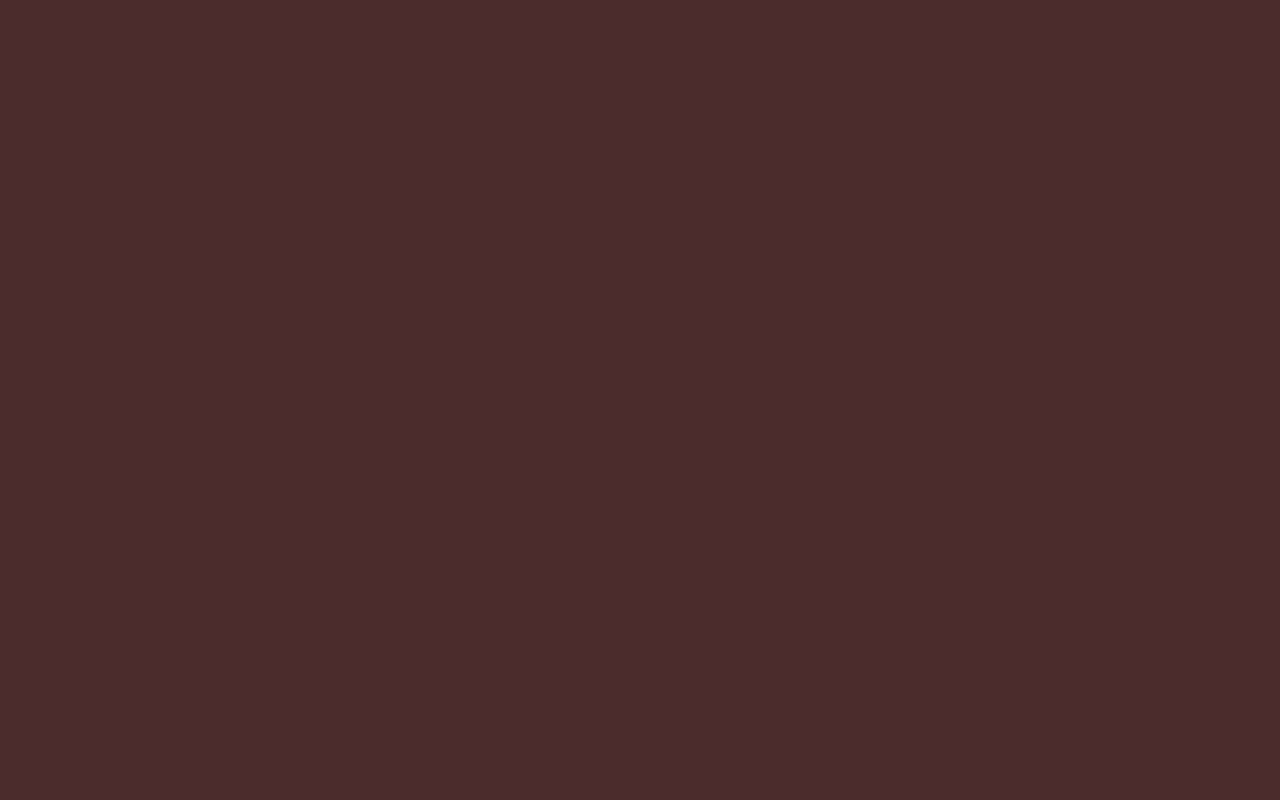
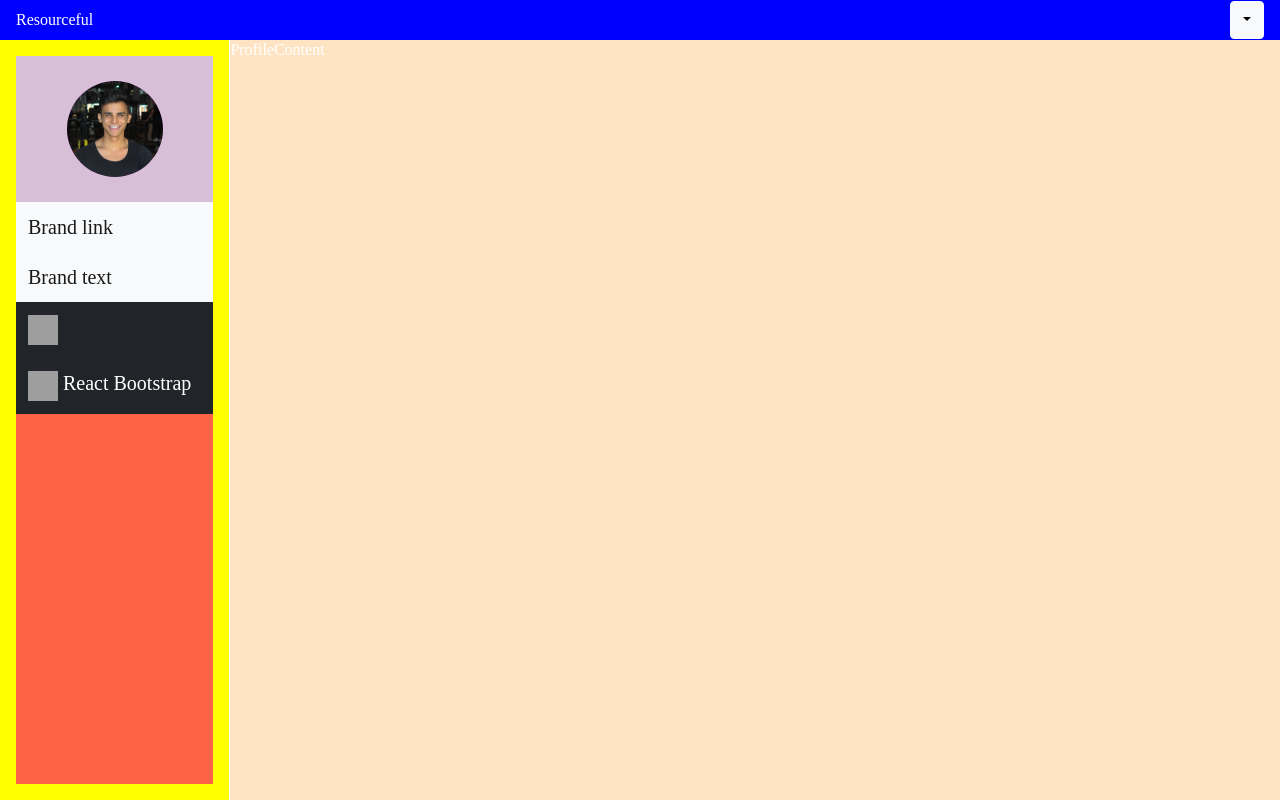
Before and after one commit to johnkatua/Resourceful, a React (Create React App) app: page /profile in a window 1280 px wide. Before the commit this address had no page. Built offline with nearby package versions, Linux system fonts and the light colour scheme; grey boxes are pictures that could not be loaded.

Commit message:
created user profile

```diff
--- a/package.json
+++ b/package.json
@@ -7,14 +7,17 @@
     "@testing-library/react": "^12.1.2",
     "@testing-library/user-event": "^13.5.0",
     "axios": "^0.24.0",
+    "bootstrap": "^5.1.3",
     "formik": "^2.2.9",
     "jsonwebtoken": "^8.5.1",
     "react": "^17.0.2",
+    "react-bootstrap": "^2.1.0",
     "react-dom": "^17.0.2",
     "react-icons": "^4.3.1",
     "react-redux": "^7.2.6",
     "react-router-dom": "^6.1.1",
     "react-scripts": "5.0.0",
+    "react-select": "^5.2.1",
     "react-toastify": "^8.1.0",
     "redux": "^4.1.2",
     "redux-devtools-extension": "^2.13.9",
--- a/src/index.js
+++ b/src/index.js
@@ -1,6 +1,8 @@
 import React from 'react';
 import ReactDOM from 'react-dom';
 import { Provider } from 'react-redux';
+
+import "bootstrap/dist/css/bootstrap.min.css";
 
 
 import configureStore from './redux/store';
--- a/src/pages/Home/Home.css
+++ b/src/pages/Home/Home.css
@@ -21,7 +21,6 @@
   flex-direction: column;
   justify-content: center;
   height: 100%;
-  width: 10%;
   font-size: 1.5rem;
 }
 
@@ -54,6 +53,14 @@
   align-items: center;
   justify-content: flex-end;
   width: 100%;
+}
+
+.header--auth__details p {
+  display: flex;
+  flex-direction: row;
+  align-items: center;
+  justify-content: center;
+  cursor: pointer;
 }
 
 .header--auth__btn {
@@ -523,3 +530,18 @@
   width: 100%;
   height: 34%;
 }
+
+
+@media screen and (max-width: 600px) {
+  .header__container {
+    padding: 0;
+  }
+
+  .header__title h3 {
+    font-size: 1.2rem;
+  }
+
+  .header__search {
+    margin-left: 1rem;
+  }
+}
--- a/src/pages/Home/components/Header.js
+++ b/src/pages/Home/components/Header.js
@@ -1,14 +1,17 @@
 import React from "react";
 import { useNavigate } from "react-router-dom";
 import { useSelector, useDispatch } from "react-redux";
+import { Dropdown } from "react-bootstrap";
 
 import { signOut } from "../../../redux/action/Authentication";
+
 
 const Header = () => {
   const dispatch = useDispatch();
   const navigate = useNavigate();
   const { currentUser } = useSelector((state) => state.authentication);
-  console.log(currentUser)
+  console.log(currentUser);
+
 
   const navigateToLogin = (e) => {
     e.preventDefault();
@@ -20,9 +23,15 @@ const Header = () => {
     navigate("register");
   };
 
+  const navigateToProfile = (e) => {
+    e.preventDefault();
+    navigate("profile");
+  }
+
   const handleSignOut = () => {
     dispatch(signOut());
-  }
+  };
+
   return (
     <div className="header__container">
       <div className="header__title">
@@ -34,13 +43,27 @@ const Header = () => {
         <div className="header__auth">
           {currentUser !== null ? (
             <div className="header--auth__details">
-              <p>{currentUser}</p>
-              <button className="header--auth__btn" onClick={handleSignOut}>SignOut</button>
+              <Dropdown>
+                <Dropdown.Toggle variant="light" id="dropdown-basic">
+                  {currentUser}
+                </Dropdown.Toggle>
+
+                <Dropdown.Menu>
+                  <Dropdown.Item onClick={navigateToProfile}>Your Dashboard</Dropdown.Item>
+                </Dropdown.Menu>
+              </Dropdown>
+              <button className="header--auth__btn" onClick={handleSignOut}>
+                SignOut
+              </button>
             </div>
           ) : (
             <>
-              <button className="header--auth__signIn" onClick={navigateToLogin}>Sign In</button>
-              <button className="header--auth__signUp" onClick={navigateToRegister}>Sign Up</button>
+              <button className="header--auth__signIn" onClick={navigateToLogin}>
+                Sign In
+              </button>
+              <button className="header--auth__signUp" onClick={navigateToRegister}>
+                Sign Up
+              </button>
             </>
           )}
         </div>
--- /dev/null
+++ b/src/pages/Profile/Profile.css
@@ -0,0 +1,82 @@
+.profile--container {
+  display: flex;
+  flex-direction: column;
+  width: 100%;
+  height: 100vh;
+}
+
+.profile--container__header {
+  display: flex;
+  align-items: center;
+
+  width: 100%;
+  height: 5%;
+}
+
+.profile--container__body {
+  display: flex;
+  flex-direction: row;
+  flex: 1;
+  background-color: bisque;
+}
+
+.profile--header {
+  display: flex;
+  flex-direction: row;
+  width: 100%;
+  height: 100%;
+  align-items: center;
+  justify-content: space-between;
+  background-color: blue;
+  padding: 0 1rem;
+}
+
+.profile--body__sidebar {
+  display: flex;
+  flex-direction: column;
+  width: 18%;
+  border-right: 1px solid white;
+}
+
+.profile--body__content {
+  display: flex;
+  flex: 1;
+}
+
+.profile--sidebar__container {
+  width: 100%;
+  height: 100%;
+  padding: 1rem;
+  background-color: yellow;
+}
+
+.profile--sidebar__avatar {
+  display: flex;
+  flex-direction: column;
+  align-items: center;
+  justify-content: center;
+  height: 20%;
+  background-color: thistle;
+}
+
+.profile--sidebar__avatar span {
+  display: flex;
+  align-items: center;
+  justify-content: center;
+  border-radius: 50%;
+  width: 6rem;
+  height: 6rem;
+  background-color: violet;
+}
+
+.profile--sidebar__avatar span img {
+  border-radius: 50%;
+}
+
+.profile--sidebar__links {
+  display: flex;
+  flex-direction: column;
+  width: 100%;
+  height: 80%;
+  background-color: tomato;
+}
--- /dev/null
+++ b/src/pages/Profile/components/ProfileContent.js
@@ -0,0 +1,11 @@
+import React from 'react';
+
+const ProfileContent = () => {
+  return (
+    <div>
+      ProfileContent
+    </div>
+  )
+}
+
+export default ProfileContent;
--- /dev/null
+++ b/src/pages/Profile/components/ProfileHeader.js
@@ -0,0 +1,31 @@
+import React from 'react';
+import { useNavigate } from "react-router-dom";
+import { useSelector } from "react-redux";
+import { Dropdown } from "react-bootstrap"
+
+const ProfileHeader = () => {
+  const navigate = useNavigate();
+  const { currentUser } = useSelector(state => state.authentication);
+
+  const navigateToHome = (e) => {
+    e.preventDefault();
+    navigate("/");
+  }
+
+  return (
+    <div className="profile--header">
+      <h2>Resourceful</h2>
+      <Dropdown>
+        <Dropdown.Toggle variant="light" id="dropdown-basic">
+          {currentUser}
+        </Dropdown.Toggle>
+
+        <Dropdown.Menu>
+          <Dropdown.Item onClick={navigateToHome}>Back Home</Dropdown.Item>
+        </Dropdown.Menu>
+      </Dropdown>
+    </div>
+  );
+}
+
+export default ProfileHeader;
--- /dev/null
+++ b/src/pages/Profile/components/ProfileSidebar.js
@@ -0,0 +1,54 @@
+import React from 'react';
+import { Navbar, Container } from 'react-bootstrap';
+
+import Face from "../../../assets/Images/ali.jpeg";
+
+const ProfileSidebar = () => {
+  return (
+    <div className="profile--sidebar__container">
+      <div className="profile--sidebar__avatar">
+        <span>
+          <img src={Face} alt="avatar" className="img" />
+        </span>
+      </div>
+      <div className="profile--sidebar__links">
+        <>
+          <Navbar bg="light">
+            <Container>
+              <Navbar.Brand href="#home">Brand link</Navbar.Brand>
+            </Container>
+          </Navbar>
+          {/* <Navbar.Divider /> */}
+          <Navbar bg="light">
+            <Container>
+              <Navbar.Brand>Brand text</Navbar.Brand>
+            </Container>
+          </Navbar>
+          <Navbar bg="dark">
+            <Container>
+              <Navbar.Brand href="#home">
+                <img
+                  src="/logo.svg"
+                  width="30"
+                  height="30"
+                  className="d-inline-block align-top"
+                  alt="React Bootstrap logo"
+                />
+              </Navbar.Brand>
+            </Container>
+          </Navbar>
+          <Navbar bg="dark" variant="dark">
+            <Container>
+              <Navbar.Brand href="#home">
+                <img alt="" src="/logo.svg" width="30" height="30" className="d-inline-block align-top" /> React
+                Bootstrap
+              </Navbar.Brand>
+            </Container>
+          </Navbar>
+        </>
+      </div>
+    </div>
+  );
+}
+
+export default ProfileSidebar;
--- /dev/null
+++ b/src/pages/Profile/index.js
@@ -0,0 +1,25 @@
+import React from 'react';
+import ProfileContent from './components/ProfileContent';
+import ProfileHeader from './components/ProfileHeader';
+import ProfileSidebar from './components/ProfileSidebar';
+import "./Profile.css";
+
+const Profile = () => {
+  return (
+    <div className='profile--container'>
+      <div className='profile--container__header'>
+        <ProfileHeader />
+      </div>
+      <div className='profile--container__body'>
+        <div className="profile--body__sidebar">
+          <ProfileSidebar />
+        </div>
+        <div className="profile--body__content">
+          <ProfileContent />
+        </div>
+      </div>
+    </div>
+  )
+}
+
+export default Profile;
--- a/src/routes/Routes.js
+++ b/src/routes/Routes.js
@@ -8,7 +8,8 @@ const LoginPage = lazy(() => import("../pages/Login/LoginPage"));
 const RegisterPage = lazy(() => import("../pages/Register/RegisterPage"));
 const Home = lazy(() => import("../pages/Home/index"));
 const ServicesPage = lazy(() => import("../pages/services/index.js"));
-const ServicePage = lazy(() => import("../pages/service/components/ServicePage"))
+const ServicePage = lazy(() => import("../pages/service/components/ServicePage"));
+const Profile = lazy(() => import("../pages/Profile/index"));
 
 
 const AppRoutes = () => {
@@ -41,6 +42,14 @@ const AppRoutes = () => {
             }
           />
           <Route
+            path="profile"
+            element={
+              <Suspense fallback={<>Loading...</>}>
+                <Profile />
+              </Suspense>
+            }
+          />
+          <Route
             path="services"
             element={
               <Suspense fallback={<>Loading...</>}>
```
Also changed, not shown: src/assets/Images/ali.jpeg (added), 1 other file (tests, documents, lock files or other folders).
